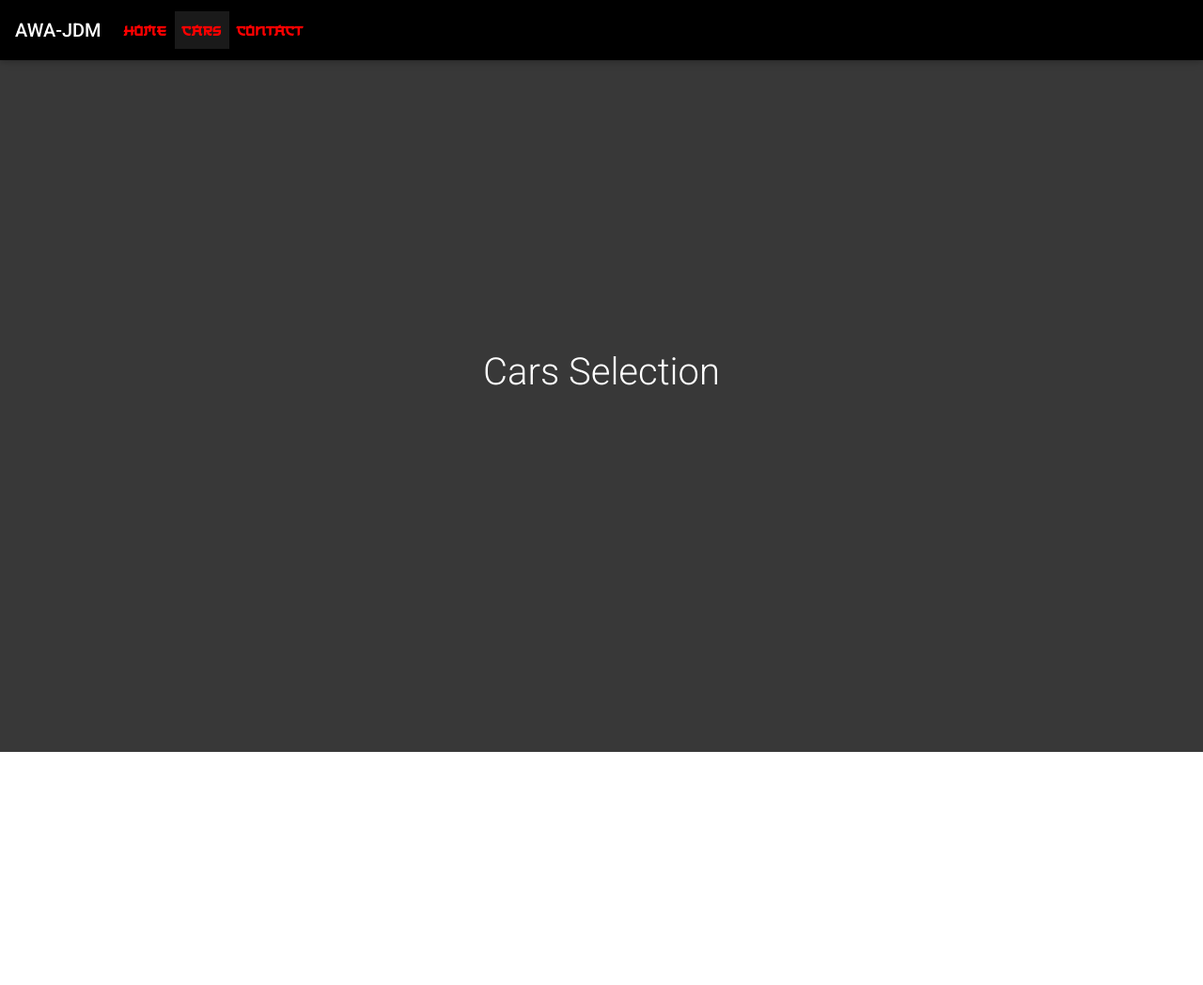
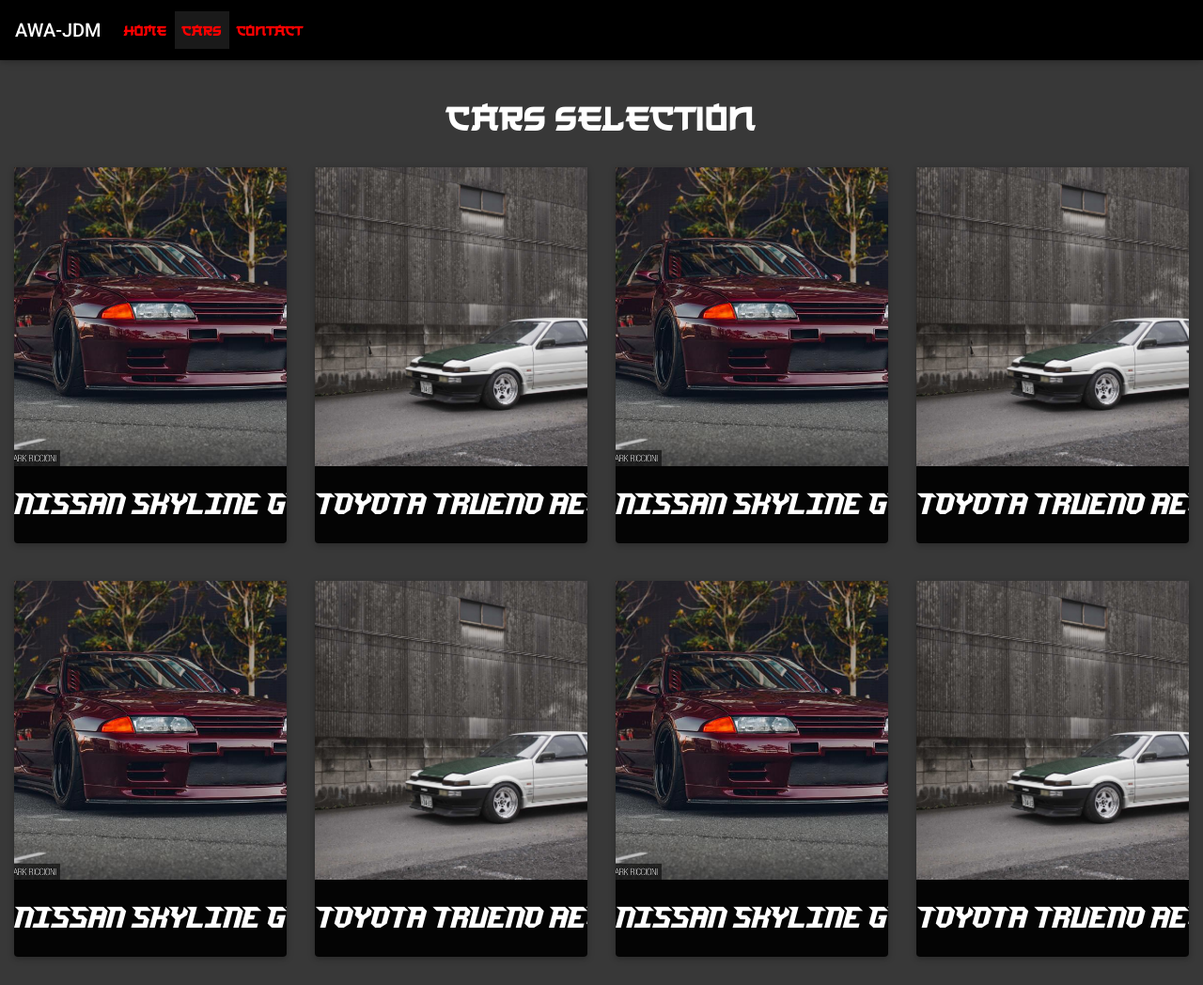
Before and after one commit to CPNV-ES/AWA-JDM, a plain HTML site: page views/cars.html in a window 1280 px wide. Shown: the whole page at 94% size. Before the commit the page ends 896 px from the top, so only its background shows below. Drawn offline with nearby package versions, Linux system fonts and the light colour scheme; files whose address does not match are found by name.

Commit message:
design page cars

```diff
--- a/css/style.css
+++ b/css/style.css
@@ -8,6 +8,12 @@
     font-family: OldJapanese;
     src: url(../fonts/Old\ Japanese.otf);
 }
+
+@font-face {
+    font-family: JerseySharp;
+    src: url(../fonts/Jersey\ Sharp.ttf);
+}
+
 
 
 /* NavBar */
@@ -48,16 +54,50 @@
 }
 
 /*Cars*/
-.viewCars {
+body {
+    background-color: #383838;
     background: url("../img/SVG/CarsDragon.svg") no-repeat center;
-    background-size: cover contain;
+    background-size: 300px;
     background-color: #383838;
 }
 
-.titleCars{
+.mainTitle{
+    font-family: Japanese2020;
     color: white;
+    margin-top: 100px;
+    margin-bottom: 30px;
+    text-align: center;
 }
 
 .mainTitle{
     vertical-align: text-top;
 }
+
+.card{
+    background-color: #040404;
+    height: 400px;
+    z-index: 1;
+    margin-bottom: 30px;
+}
+
+.cardtitle{
+    font-family: JerseySharp;
+    padding: auto;
+    font-size: 30px;
+    height: 84px;
+    line-height: 84px;
+    color: white;
+    white-space: nowrap;
+    overflow: hidden;
+    text-overflow: clip;
+}
+
+.cardimg{
+    object-fit: cover;
+    height: 325px;
+    width: 100%;
+}
+
+.row-bottom{
+    padding-bottom: 10px;
+}
--- a/views/cars.html
+++ b/views/cars.html
@@ -10,8 +10,6 @@
         <link rel="stylesheet" href="../css/style.css">
     </head>
     <body>
-        <header>
-
       <nav class="navbar fixed-top navbar-expand-lg navbar-dark scrolling-navbar">
         <a class="navbar-brand" href="#"><strong>AWA-JDM</strong></a>
         <button class="navbar-toggler" type="button" data-toggle="collapse" data-target="#navbarSupportedContent"
@@ -21,7 +19,7 @@
         <div class="collapse navbar-collapse" id="navbarSupportedContent">
           <ul class="navbar-nav mr-auto">
             <li class="nav-item">
-                    <a class="nav-link" href="../index.html">Home <span class="sr-only">(current)</span></a>
+              <a class="nav-link" href="index.html">Home <span class="sr-only">(current)</span></a>
             </li>
             <li class="nav-item active">
               <a class="nav-link" href="cars.html">Cars</a>
@@ -32,21 +30,78 @@
           </ul>
         </div>
       </nav>
-
-            <div class="viewCars intro-2">
-              <div class="full-bg-img">
-                <div class="mask flex-center text-center mainTitle">
-                    <h1 class="titleCars">Cars Selection</h1>
+      <!--Main Navigation-->
+          <h1 class="mainTitle">Cars Selection</h1>
+          <div class="container-fluid">
+            <div class="row text-center row-bottom">
+              <div class="col-lg-3 col-md-4 col-sm-6">
+                <div class="card">
+                  <img class="cardimg" src="../img/Cars/Nissan-Skyline-GT-R-Widebody-Vollcarbon-Tuning-37.jpg">
+                  <div class="cardtitle">
+                    <p>Nissan Skyline GT-R</p>
                   </div>
                 </div>
               </div>
-
-          </header>
-          <!--Main Navigation-->
-
-          <!--Main Layout-->
-          <main class="text-center py-5">
-
+              <div class="col-lg-3 col-md-4 col-sm-6">
+                <div class="card">
+                  <img class="cardimg" src="../img/Cars/Top-20-JDM-Cars-Of-All-Time-1986-Sprinter-Trueno.jpg">
+                  <div class="cardtitle">
+                    <p>Toyota Trueno AE86</p>
+                  </div>
+                </div>
+              </div>
+              <div class="col-lg-3 col-md-4 col-sm-6">
+                <div class="card">
+                  <img class="cardimg" src="../img/Cars/Nissan-Skyline-GT-R-Widebody-Vollcarbon-Tuning-37.jpg">
+                  <div class="cardtitle">
+                    <p>Nissan Skyline GT-R</p>
+                  </div>
+                </div>
+              </div>
+              <div class="col-lg-3 col-md-4 col-sm-6">
+                <div class="card">
+                  <img class="cardimg" src="../img/Cars/Top-20-JDM-Cars-Of-All-Time-1986-Sprinter-Trueno.jpg">
+                  <div class="cardtitle">
+                    <p>Toyota Trueno AE86</p>
+                  </div>
+                </div>
+              </div>
+            </div>
+            <div class="row text-center">
+              <div class="col-lg-3 col-md-4 col-sm-6">
+                <div class="card">
+                  <img class="cardimg" src="../img/Cars/Nissan-Skyline-GT-R-Widebody-Vollcarbon-Tuning-37.jpg">
+                  <div class="cardtitle">
+                    <p>Nissan Skyline GT-R</p>
+                  </div>
+                </div>
+              </div>
+              <div class="col-lg-3 col-md-4 col-sm-6">
+                <div class="card">
+                  <img class="cardimg" src="../img/Cars/Top-20-JDM-Cars-Of-All-Time-1986-Sprinter-Trueno.jpg">
+                  <div class="cardtitle">
+                    <p>Toyota Trueno AE86</p>
+                  </div>
+                </div>
+              </div>
+              <div class="col-lg-3 col-md-4 col-sm-6">
+                <div class="card">
+                  <img class="cardimg" src="../img/Cars/Nissan-Skyline-GT-R-Widebody-Vollcarbon-Tuning-37.jpg">
+                  <div class="cardtitle">
+                    <p>Nissan Skyline GT-R</p>
+                  </div>
+                </div>
+              </div>
+              <div class="col-lg-3 col-md-4 col-sm-6">
+                <div class="card">
+                  <img class="cardimg" src="../img/Cars/Top-20-JDM-Cars-Of-All-Time-1986-Sprinter-Trueno.jpg">
+                  <div class="cardtitle">
+                    <p>Toyota Trueno AE86</p>
+                  </div>
+                </div>
+              </div>
+            </div>
+          </div>
           </main>
           <script type="text/javascript" src="node_modules/mdbootstrap/js/jquery.min.js"></script>
           <script type="text/javascript" src="node_modules/mdbootstrap/js/popper.min.js"></script>
```
Also changed, not shown: fonts/Jersey Sharp.ttf (added). Lines whose indentation alone changed are shown as unchanged.
